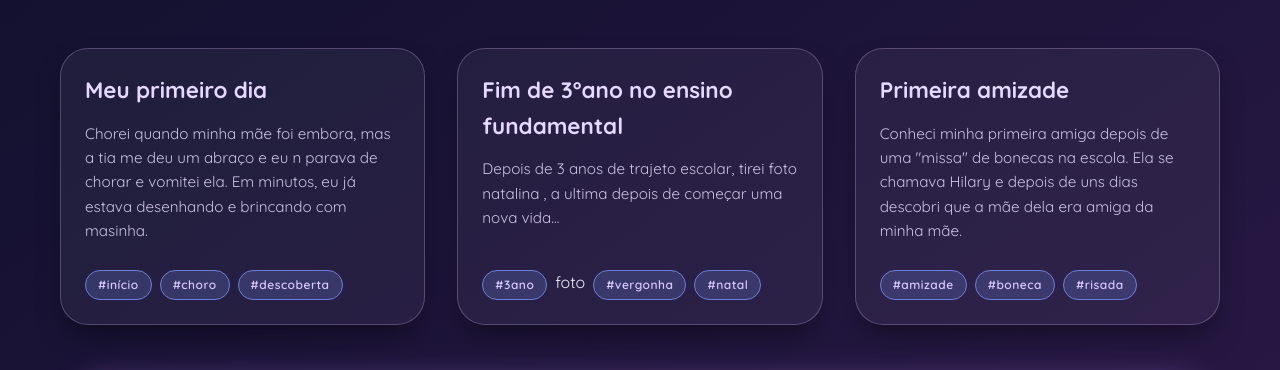
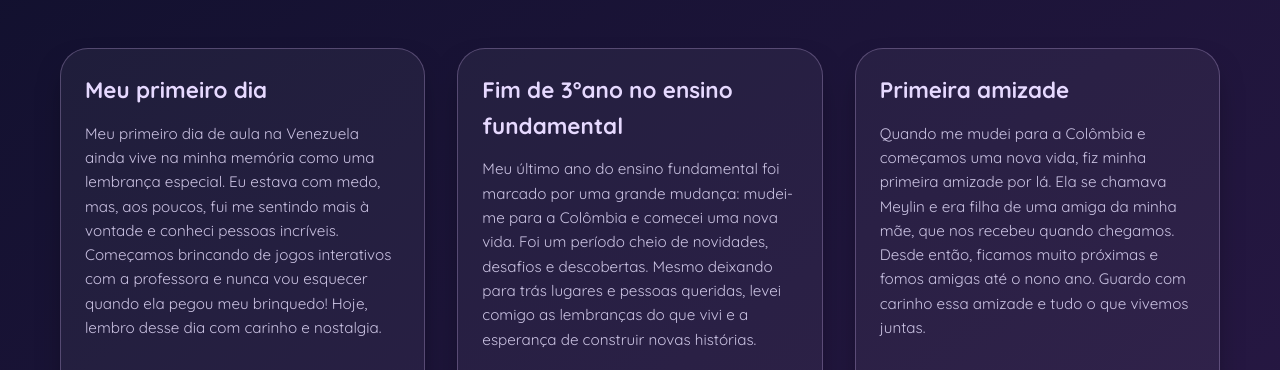
Before and after one commit to ValeriaSophiaGarcesMujica123/formatura, a plain HTML site: page index.html in a window 1280 px wide. Shown: the part 582-952 px from the top of the page. Drawn offline with Linux system fonts and the light colour scheme.

Commit message:
Revise personal anecdotes in index.html
Updated personal stories in index.html to reflect new memories and experiences.

```diff
--- a/index.html
+++ b/index.html
@@ -42,21 +42,21 @@
                 <div class="card">
                     <div class="card-content">
                         <h3>Meu primeiro dia</h3>
-                        <p>Chorei quando minha mãe foi embora, mas a tia me deu um abraço e eu n parava de chorar e vomitei ela. Em minutos, eu já estava desenhando e brincando com masinha.</p>
+                        <p>Meu primeiro dia de aula na Venezuela ainda vive na minha memória como uma lembrança especial. Eu estava com medo, mas, aos poucos, fui me sentindo mais à vontade e conheci pessoas incríveis. Começamos brincando de jogos interativos com a professora e nunca vou esquecer quando ela pegou meu brinquedo! Hoje, lembro desse dia com carinho e nostalgia.</p>
                         <div class="card-tags"><span>#início</span><span>#choro</span><span>#descoberta</span></div>
                     </div>
                 </div>
                 <div class="card">
                     <div class="card-content">
                         <h3>Fim de 3°ano no ensino fundamental</h3>
-                        <p>Depois de 3 anos de trajeto escolar, tirei foto natalina , a ultima depois de começar uma nova vida... </p>
+                        <p>Meu último ano do ensino fundamental foi marcado por uma grande mudança: mudei-me para a Colômbia e comecei uma nova vida. Foi um período cheio de novidades, desafios e descobertas. Mesmo deixando para trás lugares e pessoas queridas, levei comigo as lembranças do que vivi e a esperança de construir novas histórias.</p>
                         <div class="card-tags"><span>#3ano</span>foto<span>#vergonha</span><span>#natal</span></div>
                     </div>
                 </div>
                 <div class="card">
                     <div class="card-content">
                         <h3>Primeira amizade</h3>
-                        <p>Conheci minha primeira amiga depois de uma "missa" de bonecas na escola. Ela se chamava Hilary e depois de uns dias descobri que a mãe dela era amiga da minha mãe.</p>
+                        <p>Quando me mudei para a Colômbia e começamos uma nova vida, fiz minha primeira amizade por lá. Ela se chamava Meylin e era filha de uma amiga da minha mãe, que nos recebeu quando chegamos. Desde então, ficamos muito próximas e fomos amigas até o nono ano. Guardo com carinho essa amizade e tudo o que vivemos juntas.</p>
                         <div class="card-tags"><span>#amizade</span><span>#boneca</span><span>#risada</span></div>
                     </div>
                 </div>
```
